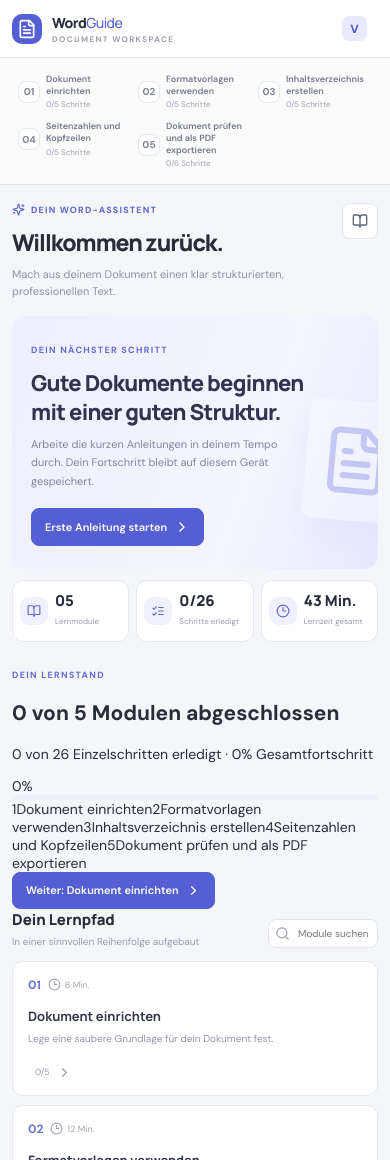
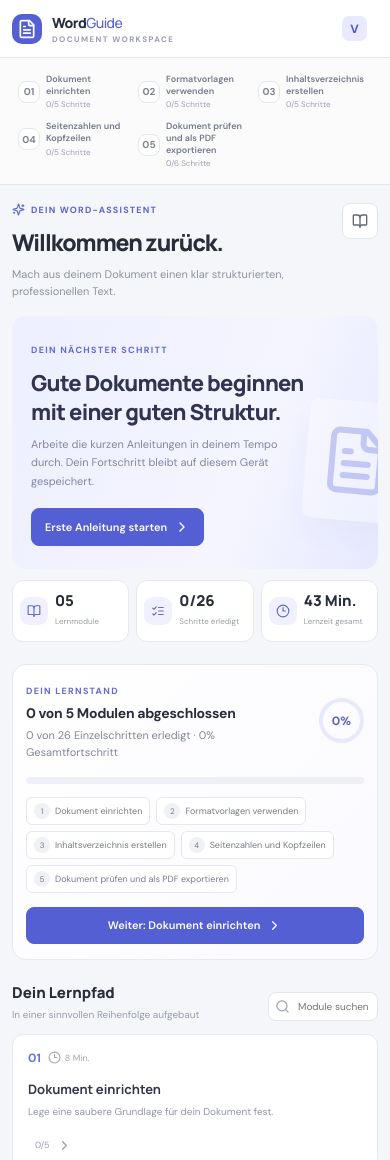
Before and after one commit to Vinzenz-hub/word-document-guide, a React (Vite) app: page / in a window 390 px wide. Shown: the top 1160 px of the page. Built offline with nearby package versions, Linux system fonts and the light colour scheme.

Commit message:
Style learning progress completion overview

```diff
--- a/src/index.css
+++ b/src/index.css
@@ -100,3 +100,25 @@ a:focus-visible {
   .preview-outline { width:90px; font-size:7px; padding:9px 6px; }
   .preview-controls button { font-size:8px; padding:6px; }
 }
+
+
+/* Learning progress summary on the overview page */
+.completion-panel { margin: 0 0 27px; padding: 19px 20px; border: 1px solid #e7e8f2; border-radius: 14px; background: linear-gradient(135deg, #fff 0%, #fafaff 100%); }
+.completion-head { display:flex; align-items:center; justify-content:space-between; gap:16px; }
+.completion-head h2 { margin: 6px 0 5px; color:#292d3a; font-size:16px; letter-spacing:-.3px; }
+.completion-head p { margin:0; color:#818696; font-size:11px; line-height:1.6; }
+.completion-percent { display:grid; place-items:center; flex-shrink:0; width:54px; height:54px; border:4px solid #e8e9fb; border-radius:50%; color:#5963c7; font-size:14px; font-weight:800; }
+.completion-track { margin:15px 0 13px; height:7px; }
+.completion-bottom { display:flex; align-items:flex-end; justify-content:space-between; gap:14px; }
+.completion-chips { display:flex; flex-wrap:wrap; gap:6px; }
+.completion-chip { display:inline-flex; align-items:center; gap:5px; padding:5px 7px; border:1px solid #e7e8ee; border-radius:6px; color:#777c8c; background:#fff; font-size:9px; }
+.completion-chip > span { display:grid; place-items:center; width:16px; height:16px; border-radius:50%; background:#f0f1f6; color:#747a89; font-size:8px; }
+.completion-chip.is-complete { border-color:#d9e9df; color:#47785b; background:#f7fcf8; }
+.completion-chip.is-complete > span { background:#e0f1e5; color:#34734a; }
+@media(max-width:650px) {
+  .completion-panel { padding:15px 13px; margin-bottom:22px; }
+  .completion-head h2 { font-size:14px; }
+  .completion-percent { width:45px; height:45px; font-size:12px; }
+  .completion-bottom { align-items:stretch; flex-direction:column; }
+  .completion-bottom > button { width:100%; justify-content:center; }
+}
```
